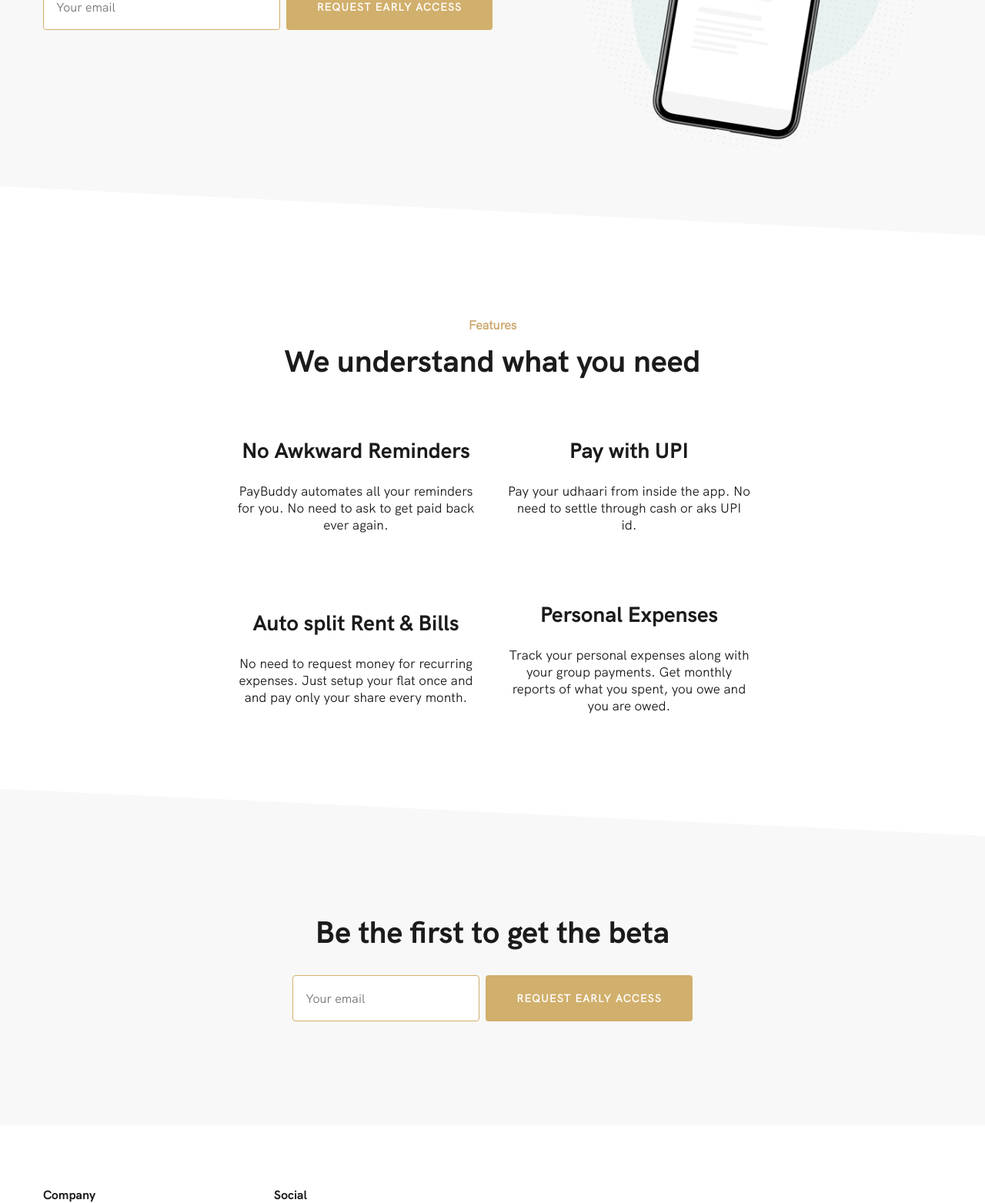
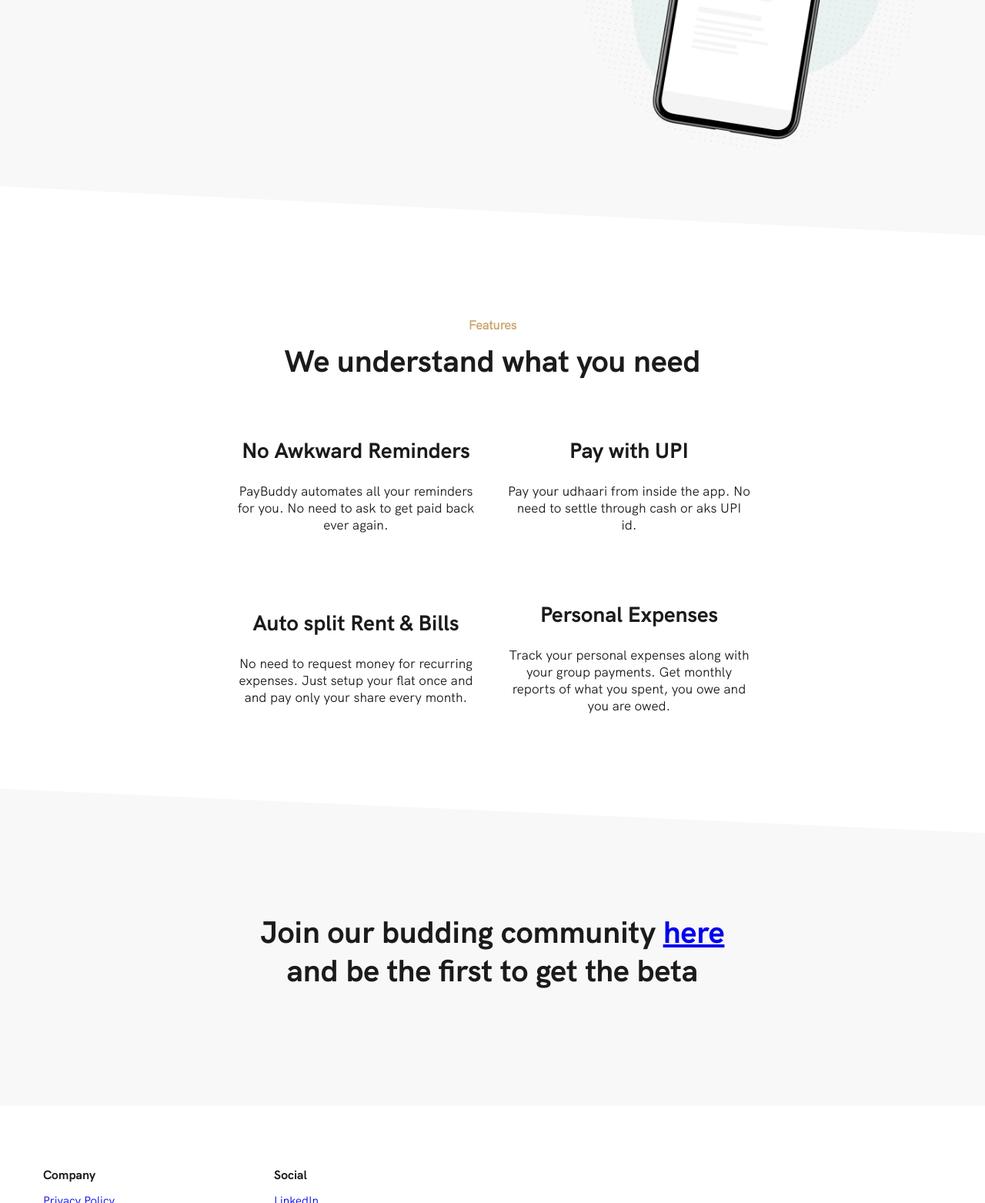
Before and after one commit to shivanju-astu/paybuddy-landing-page, a Gatsby site: page / in a window 1280 px wide. Shown: the part 415-1978 px from the top of the page at 77% size. Built offline with nearby package versions, Linux system fonts and the light colour scheme; Gatsby itself is replaced by a stand-in of ours.

Commit message:
Removed early access form and added whatsapp group link

```diff
--- a/src/components/sections/getstarted.js
+++ b/src/components/sections/getstarted.js
@@ -6,23 +6,7 @@
     return (
         <StyledSection>
             <GetStartedContainer>
-                <GetStartedTitle>Be the first to get the beta</GetStartedTitle>
-        <HeaderForm
-       name="early-access"
-       method="POST"
-       data-netlify="true"
-       id="second"
-      >
-        <input type="hidden" name="form-name" value="early-access" />
-          <HeaderInput
-            type="email"
-            placeholder="Your email"
-            name="email"
-            id="email"
-            required
-        />
-        <HeaderButton type="submit">Request Early Access</HeaderButton>
-        </HeaderForm>
+                <GetStartedTitle>Join our budding community <a href="https://chat.whatsapp.com/FOJW0Pj7uxC3BWmYU5lY93" target="_blank"> here </a> <br></br>and be the first to get the beta</GetStartedTitle>
             </GetStartedContainer>
         </StyledSection>
     )
--- a/src/components/sections/header.js
+++ b/src/components/sections/header.js
@@ -30,23 +30,9 @@
             <h2>
               Split your group expenses on the go and track all running udhaars.
       Send automated reminders and get paid back faster with UPI.
+      <br></br>
+      <a href="https://chat.whatsapp.com/FOJW0Pj7uxC3BWmYU5lY93" target="_blank">Join us here </a> and get early access to all the features.
             </h2>
-<HeaderForm
-       name="early-access"
-       method="POST"
-       data-netlify="true"
-       id="first"
-      >
-        <input type="hidden" name="form-name" value="early-access" />
-        <HeaderInput
-            type="email"
-            placeholder="Your email"
-            name="email"
-            id="email"
-            required
-        />
-        <HeaderButton type="submit">Request Early Access</HeaderButton>
-        </HeaderForm>
           </HeaderTextGroup>
           <ImageWrapper>
             <StyledImage fluid={data.file.childImageSharp.fluid} />
```
